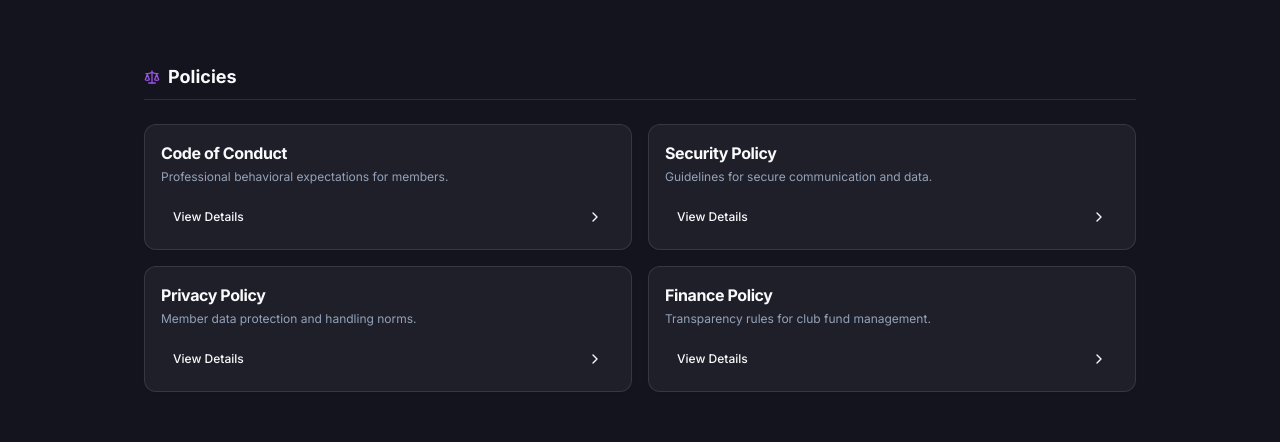
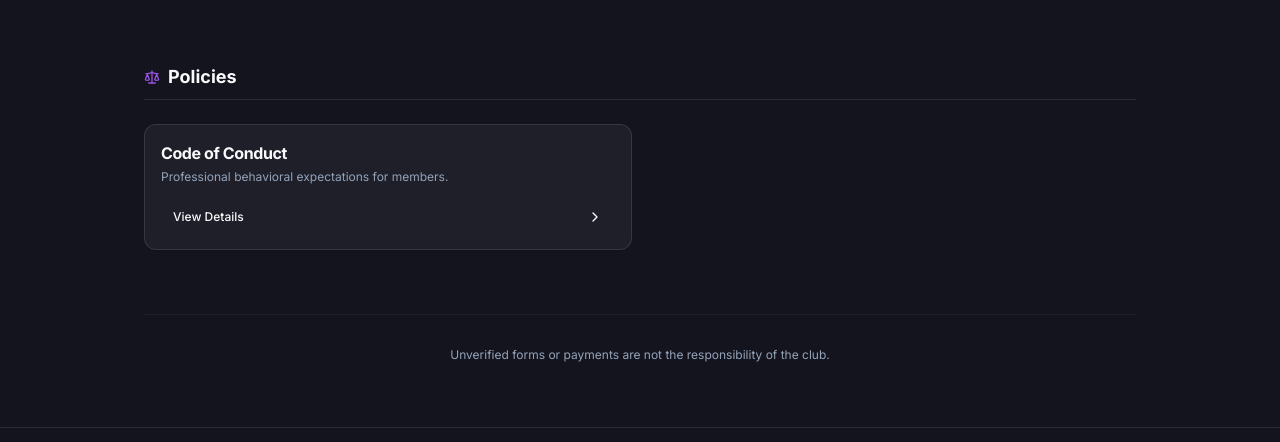
Before and after one commit to zubaida-yasmeen/aws-cloud-club-mrit, a Next.js app: page /compliance in a window 1280 px wide. Shown: the part 1150-1592 px from the top of the page. Built offline with nearby package versions, Linux system fonts and the light colour scheme; no server answers.

Commit message:
keep only code of conduct policy

```diff
--- a/src/app/compliance/page.tsx
+++ b/src/app/compliance/page.tsx
@@ -25,10 +25,7 @@ const DOCUMENTS = [
 ];
 
 const POLICIES = [
-  { title: "Code of Conduct", desc: "Professional behavioral expectations for members." },
-  { title: "Security Policy", desc: "Guidelines for secure communication and data." },
-  { title: "Privacy Policy", desc: "Member data protection and handling norms." },
-  { title: "Finance Policy", desc: "Transparency rules for club fund management." }
+  { title: "Code of Conduct", desc: "Professional behavioral expectations for members." }
 ];
 
 const CORE_LEADERSHIP = [
```
